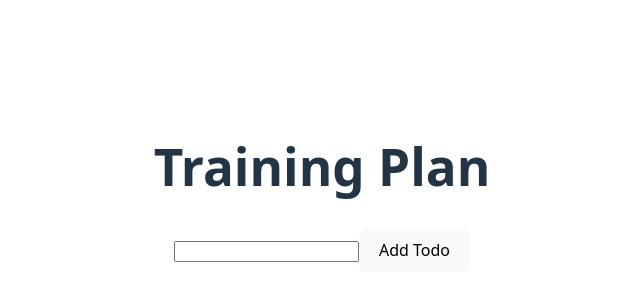
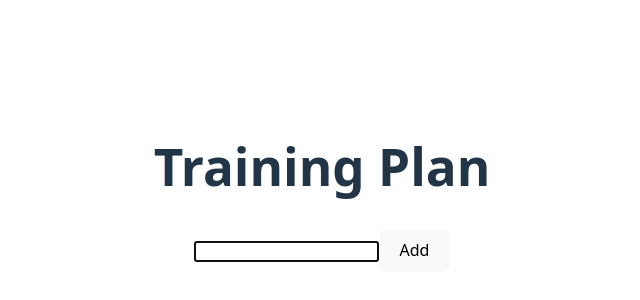
Before and after one commit to Alarlar/react-training, a React (Vite) app: page / in a window 1280 px wide. Shown: the part 204-504 px from the top of the page, without its empty margins (318-958 px from the left). Built offline with nearby package versions, Linux system fonts and the light colour scheme.

Commit message:
Add remove button and removeTodo handler for deleting list items

```diff
--- a/src/AddTodoForm.jsx
+++ b/src/AddTodoForm.jsx
@@ -1,4 +1,5 @@
 import React, { useState } from 'react';
+import InputWithLabel from './InputWithLabel';
 
 function AddTodoForm({ onAddTodo }) { // Это новый компнонент
     const [todoTitle, setTodoTitle] = useState('');
@@ -21,17 +22,20 @@ function AddTodoForm({ onAddTodo }) { // Это новый компнонент
     }
 
     return (
-        <div>
-            <form onSubmit={handleAddTodo}>
-                <input
-                    name='title'
-                    type='text'
-                    id='todoTitle'
-                    value={todoTitle}
-                    onChange={handleTitleChange}
-                />
-                <button type='submit'>Add Todo</button>
-            </form>
+        <div className='mb-4'>
+            <InputWithLabel
+                label='title'
+                todoTitle={todoTitle}
+                handleTitleChange={handleTitleChange}
+            />
+            <button
+                type='submit'
+                onClick={handleAddTodo}
+                className='mt-2 w-full bg-indigo-600 text-white py-2 px-4 rounded-md hover:bg-indigo-700'
+            >
+            Add
+            </button>
+
         </div>
     );
 };
--- a/src/App.jsx
+++ b/src/App.jsx
@@ -17,15 +17,20 @@ function useSemiPersistentState() {
 function App() {
   const [todoList, setTodoList] = useSemiPersistentState();
 
-  function addTodo(newTodo) {
-    setTodoList([...todoList, newTodo]);
-  }
+  const addTodo = (newTodo) => {
+    setTodoList([...todoList, { ...newTodo, id: Date.now() }]);
+  };
+
+  const removeTodo = (id) => {
+    const updatedTodoList = todoList.filter((todo) => todo.id !== id);
+    setTodoList(updatedTodoList);
+  };
 
  return (
     <>
       <h1>Training Plan</h1>
       <AddTodoForm onAddTodo={addTodo}/>
-      <TodoList todoList={todoList}/>
+      <TodoList todoList={todoList} onRemoveTodo={removeTodo} />
     </>
   );
 
--- /dev/null
+++ b/src/InputWithLabel.jsx
@@ -0,0 +1,26 @@
+import React, { useRef, useEffect } from 'react';
+
+function InputWithLabel ( {children, todoTitle, handleTitleChange} ) {
+
+    const inputRef = useRef(null);
+
+    useEffect(() => {
+        inputRef.current.focus();
+    });
+
+        return (
+    <>
+        <label htmlFor='todoTitle'>{children}</label>
+        <input
+            type='text'
+            id='todoTitle'
+            name='title'
+            value={todoTitle}
+            onChange={handleTitleChange}
+            ref={inputRef}
+        />
+    </>
+    );
+}
+
+export default InputWithLabel;
--- a/src/TodoList.jsx
+++ b/src/TodoList.jsx
@@ -7,12 +7,16 @@ import TodoListItem from './TodoListItem';
 //     { id: 3, title: "Make $"}
 //   ];
 
-function TodoList( {todoList} ) {
+function TodoList( {todoList, onRemoveTodo} ) {
     return (
         <div>
             <ul>
                 {todoList.map((todo) => (
-                   <TodoListItem key={todo.id} todo={todo} />
+                   <TodoListItem
+                        key={todo.id}
+                        todo={todo}
+                        onRemoveTodo={onRemoveTodo}
+                />
                 ))}
             </ul>
         </div>
--- a/src/TodoListItem.jsx
+++ b/src/TodoListItem.jsx
@@ -1,9 +1,12 @@
 import React from 'react';
 
-function TodoListItem({ todo }) {
+function TodoListItem({ todo, onRemoveTodo }) {
     return (
         <div>
             <li>{todo.title}</li>
+            <button type="button" onClick={() => onRemoveTodo(todo.id)}>
+                Remove
+            </button>
         </div>
 
     );
```
